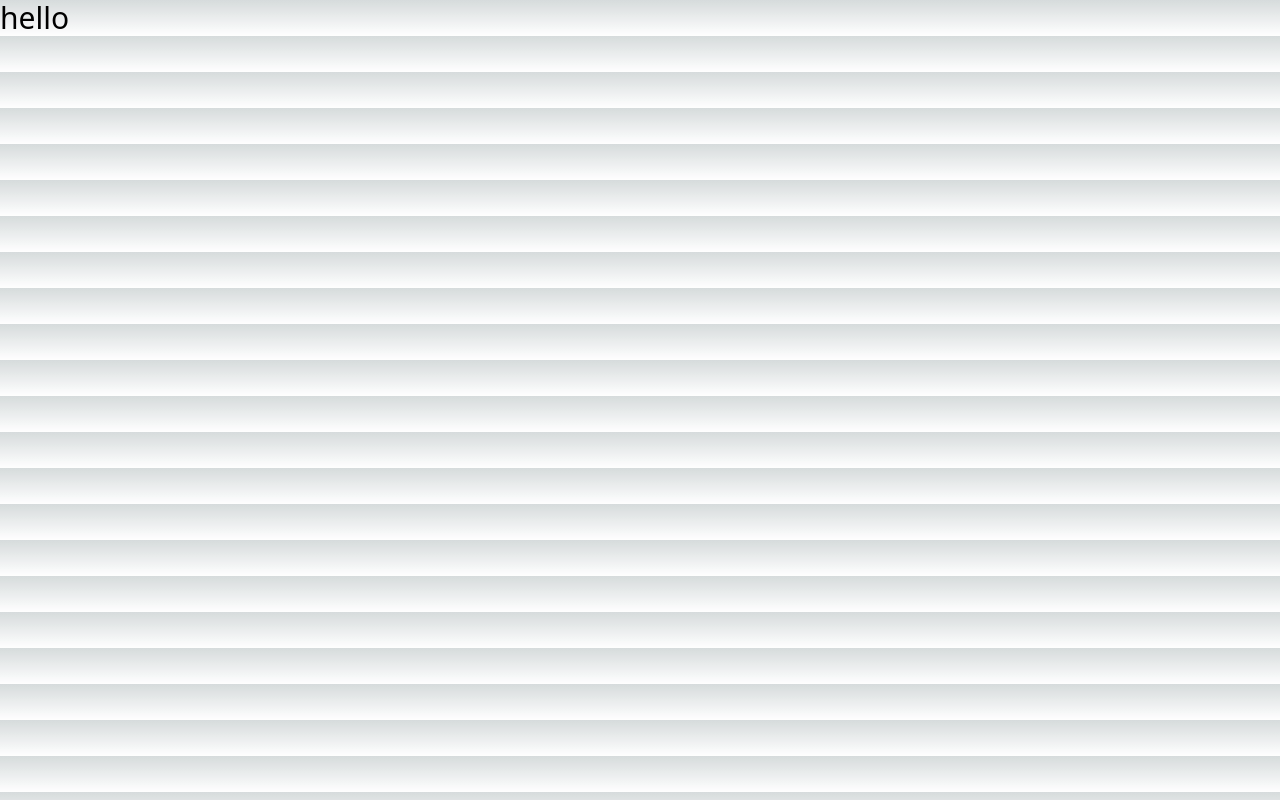
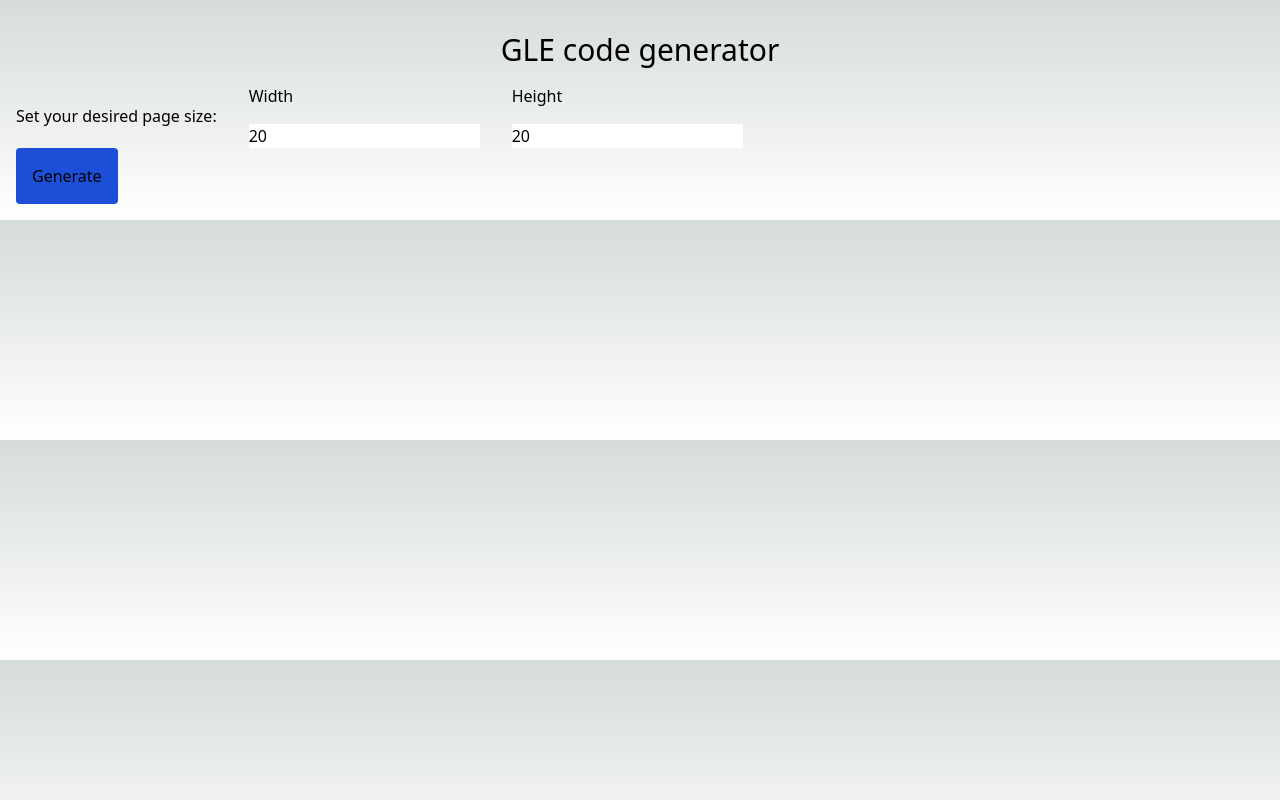
Before and after one commit to sinoct/gle-web-ui, a Next.js app: page /generator in a window 1280 px wide. Built offline with nearby package versions, Linux system fonts and the light colour scheme.

Commit message:
size form with basic gle generation

```diff
--- a/package.json
+++ b/package.json
@@ -15,11 +15,15 @@
     "autoprefixer": "^10.4.14",
     "eslint": "8.35.0",
     "eslint-config-next": "13.2.3",
+    "lodash": "^4.17.21",
     "next": "13.2.3",
     "postcss": "^8.4.14",
     "react": "18.2.0",
     "react-dom": "18.2.0",
     "tailwindcss": "^3.2.7",
     "typescript": "4.9.5"
+  },
+  "devDependencies": {
+    "@types/lodash": "^4.14.191"
   }
 }
--- /dev/null
+++ b/public/graphTemplate.ts
@@ -0,0 +1,17 @@
+export const baseTemplate = {
+  data: {
+    pageSize: {
+      width: 0,
+      height: 0,
+    },
+  },
+};
+
+export interface templateType {
+  data: {
+    pageSize: {
+      width: number;
+      height: number;
+    };
+  };
+}
--- a/src/app/generator/page.tsx
+++ b/src/app/generator/page.tsx
@@ -1,3 +1,25 @@
+"use client";
+import { PageSizeSetter } from "@/components/PageSizeSetter";
+import { useState } from "react";
+import { baseTemplate } from "../../../public/graphTemplate";
+import { generateCode } from "@/utils/templateSetter";
+
 export default function Generator() {
-  return <div className="text-3xl">hello</div>;
+  const [gleData, setGleData] = useState(baseTemplate);
+  return (
+    <div className="w-full">
+      <div className="p-4 text-3xl flex justify-center">GLE code generator</div>
+
+      <div>
+        <PageSizeSetter template={gleData} templateSetter={setGleData} />
+      </div>
+
+      <button
+        className="bg-blue-700 hover:bg-blue-500 p-4 rounded"
+        onClick={() => generateCode(gleData)}
+      >
+        Generate
+      </button>
+    </div>
+  );
 }
--- a/src/app/layout.tsx
+++ b/src/app/layout.tsx
@@ -12,7 +12,7 @@ export default function RootLayout({
 }) {
   return (
     <html lang="en">
-      <body>{children}</body>
+      <body className="p-4">{children}</body>
     </html>
   );
 }
--- /dev/null
+++ b/src/components/PageSizeSetter.tsx
@@ -0,0 +1,53 @@
+"use client";
+import { Dispatch, FunctionComponent, SetStateAction, useState } from "react";
+
+import { templateType } from "../../public/graphTemplate";
+
+interface PageSizeSetterProps {
+  template: templateType;
+  templateSetter: Dispatch<SetStateAction<templateType>>;
+}
+
+export const PageSizeSetter: FunctionComponent<PageSizeSetterProps> = ({
+  template,
+  templateSetter,
+}) => {
+  const [width, setWidth] = useState(20);
+  const [height, setHeight] = useState(20);
+
+  const widthInputHandler = (newValue: any) => {
+    const updatedTemplate = template;
+    updatedTemplate.data.pageSize.width = newValue.target.value;
+    templateSetter(updatedTemplate);
+    setWidth(newValue.target.value);
+  };
+  const heightInputHandler = (newValue: any) => {
+    const updatedTemplate = template;
+    updatedTemplate.data.pageSize.height = newValue.target.value;
+    templateSetter(updatedTemplate);
+    setHeight(newValue.target.value);
+  };
+  return (
+    <div className="flex gap-8 items-center">
+      <div>Set your desired page size:</div>
+      <div className="flex flex-col gap-4">
+        <label htmlFor="width"> Width</label>
+        <input
+          type="number"
+          value={width}
+          name="width"
+          onInput={widthInputHandler}
+        />
+      </div>
+      <div className="flex flex-col gap-4">
+        <label htmlFor="height"> Height</label>
+        <input
+          type="number"
+          value={height}
+          name="height"
+          onInput={heightInputHandler}
+        />
+      </div>
+    </div>
+  );
+};
--- /dev/null
+++ b/src/utils/templateSetter.ts
@@ -0,0 +1,19 @@
+import { templateType } from "../../public/graphTemplate";
+
+export const generateText = (data: templateType) => {
+  let text = `size ${data.data.pageSize.width} ${data.data.pageSize.height} \n`;
+  return text;
+};
+
+export const downloadFile = (text: string) => {
+  const link = document.createElement("a");
+  const file = new Blob([text], { type: "text/plain" });
+  link.href = URL.createObjectURL(file);
+  link.download = "sample.gle";
+  link.click();
+};
+
+export const generateCode = (data: templateType) => {
+  const text = generateText(data);
+  downloadFile(text);
+};
```
Also changed, not shown: 1 other file (tests, documents, lock files or other folders).
